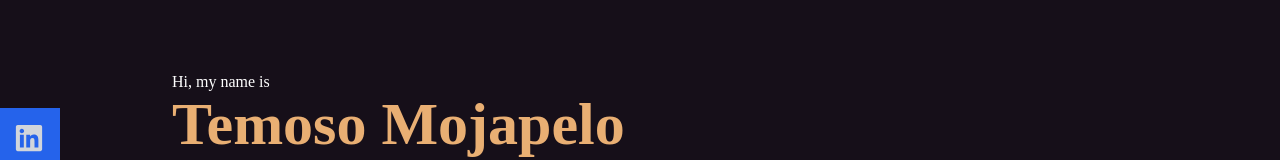
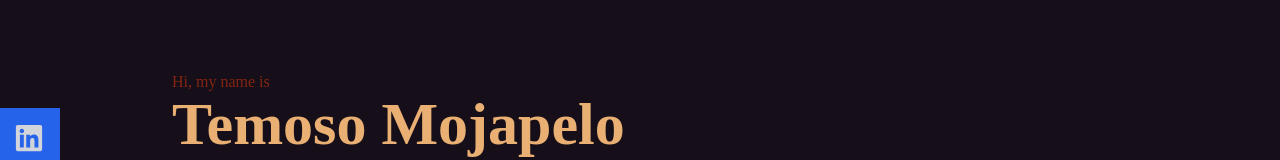
Before and after one commit to TEMOSO-MOJAPELO/portfolio-react-app, a React (Create React App) app: page / in a window 1280 px wide. Shown: the part 172-332 px from the top of the page. Built offline with nearby package versions, Linux system fonts and the light colour scheme.

Commit message:
Updated Text Colours

```diff
--- a/src/components/Home.jsx
+++ b/src/components/Home.jsx
@@ -6,7 +6,7 @@
     <div name='home'className='w-full h-screen bg-[#160F19]'>
         {/*container*/}
         <div className='max-w-[1000px] mx-auto px-8 flex flex-col justify-center h-full'>
-            <p className='text-[#fff]'>Hi, my name is</p>
+            <p className='text-[#852411]'>Hi, my name is</p>
             <h1 className='text-4xl sm:text-6xl font-bold text-[#E9AF73]'>
               Temoso Mojapelo
             </h1>
--- a/src/components/Navbar.jsx
+++ b/src/components/Navbar.jsx
@@ -11,7 +11,7 @@
   return (
     <div className="fixed w-full h-[80px] flex justify-between items-center px-4 bg-[#160F19] text-gray-300">
         <div>
-            <img src={Logo} alt="Logo" style={{width: '65px'}} />
+            <img src={Logo} alt="Logo" style={{width: '70px'}} />
         </div>
 
         {/* Menu */}
```
